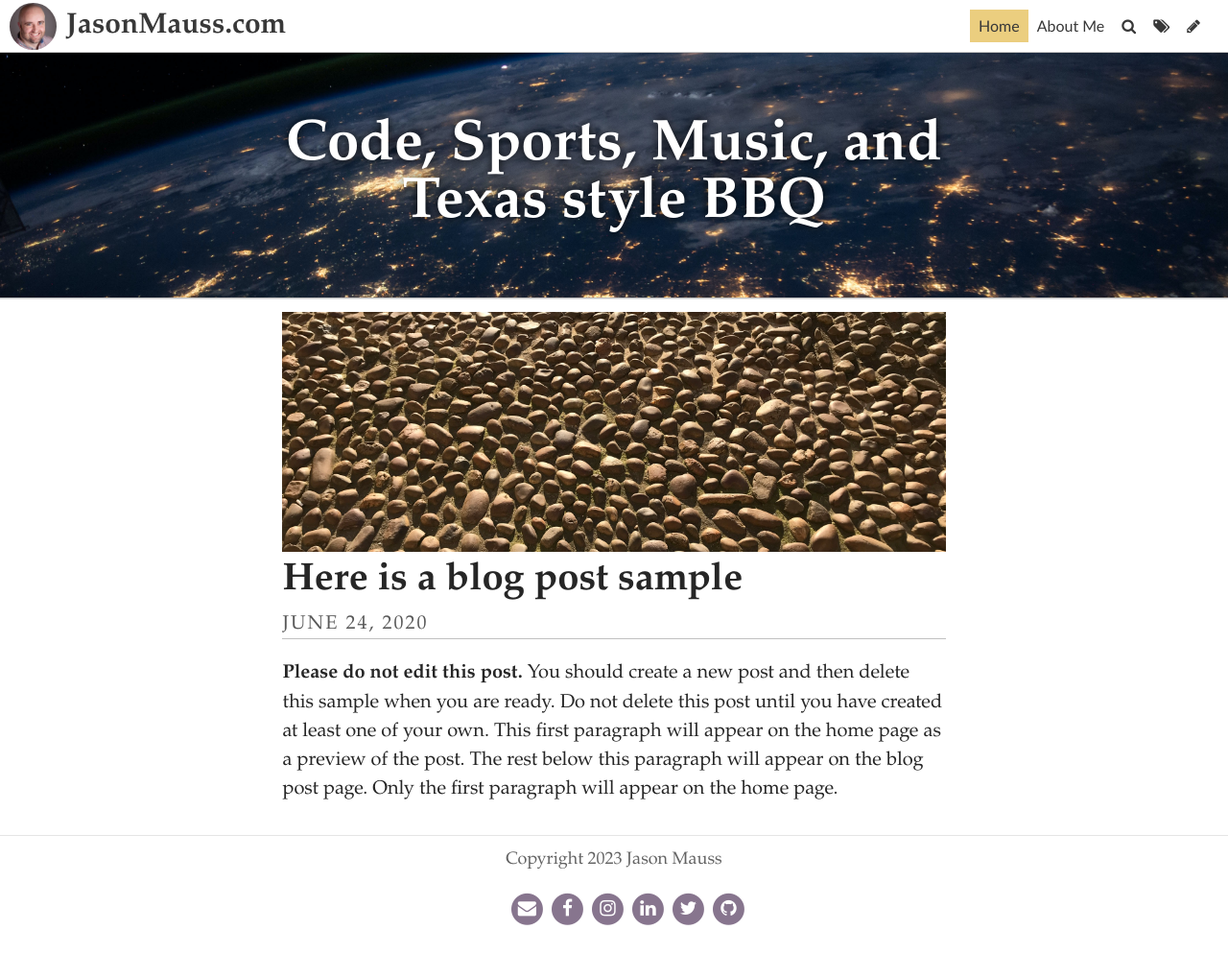
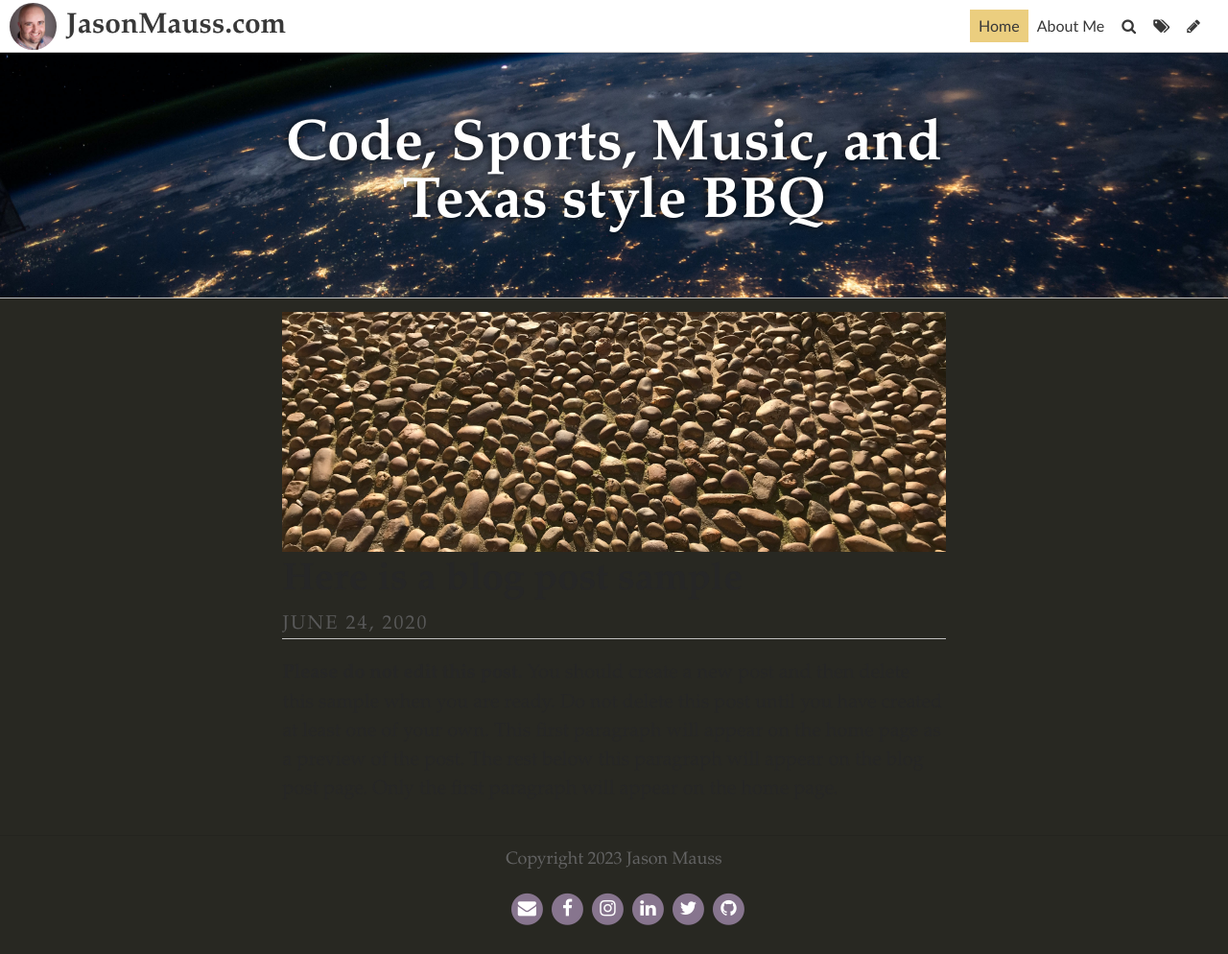
Before and after one commit to jasonmauss/jasonmaussblog, a Jekyll site: the page built from index.html, in a window 1280 px wide and 994 px high. Shown: the whole window at 96% size. Built offline with Jekyll 4.4.1, drawn with Linux system fonts in a browser that asks for light colours; some web fonts are replaced; the list of posts is cut into pages by our own code.

Commit message:
changing background as part of dark theme changes

```diff
--- a/styles/typography.css
+++ b/styles/typography.css
@@ -1,5 +1,5 @@
 body {
-  color: #262626;
+  background-color: #282822;
   font-family: "Source Sans Pro", "Trebuchet MS", Helvetica, Arial, sans-serif;
   font-size: 1.25em;
 }
```
